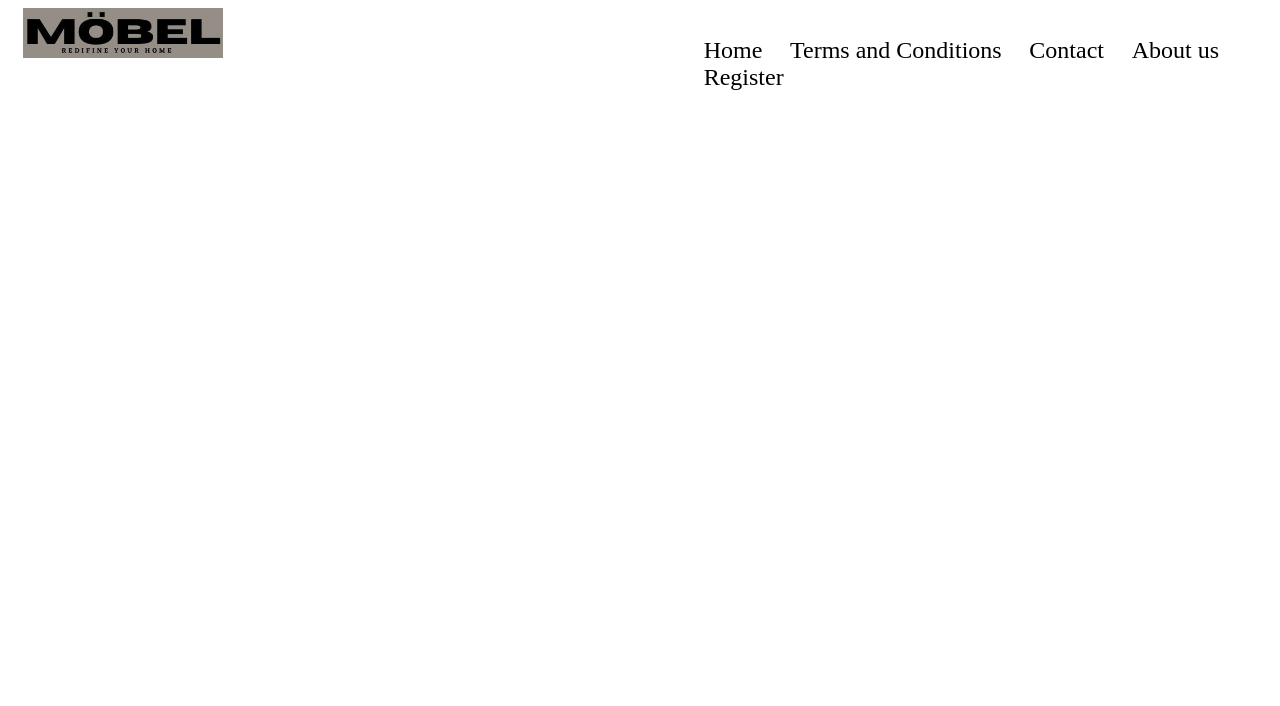
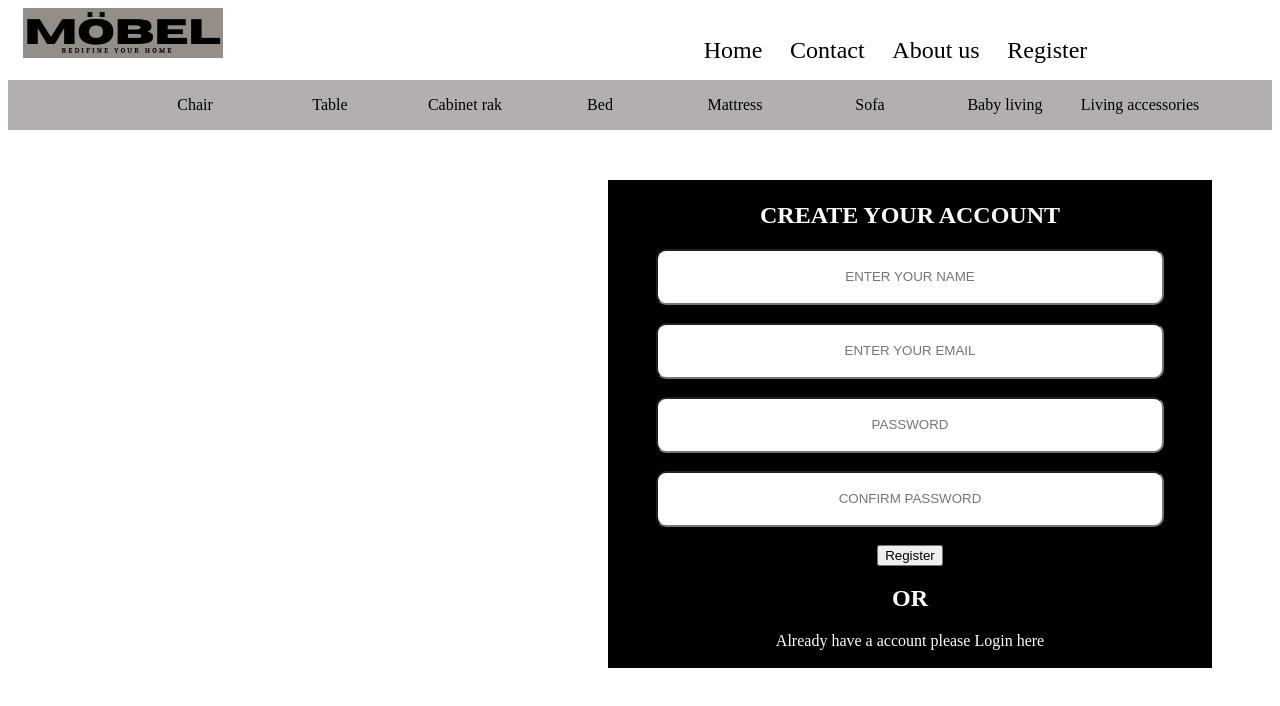
Before and after one commit to fwsa-batch2/mohamed.riyas__web_project, a plain HTML site: page register.html in a window 1280 px wide. Drawn offline with Linux system fonts and the light colour scheme.

Commit message:
added register page

```diff
--- a/register.html
+++ b/register.html
@@ -10,10 +10,37 @@
         </a>
         <ul class="navbar">
             <li><a href="mobel.html">Home</a></li>
-            <li>Terms and Conditions</li>
             <li>Contact</li>
             <li>About us</li>
             <li><a href="register.html">Register</a></li>
         </ul>
+        <div class="navbar1">
+            <ul>
+                <li>Chair</li>
+                <li>Table</li>
+                <li>Cabinet rak</li>
+                <li>Bed</li>
+                <li>Mattress</li>
+                <li>Sofa</li>
+                <li>Baby living</li>
+                <li>Living accessories</li>
+            </ul>
+        </div>
+        <div class="register">
+            <form class="form" align="center">
+                <h2>CREATE YOUR ACCOUNT</h2>
+                <input type="text" name="name" placeholder="ENTER YOUR NAME"><br>
+                <br>
+                <input type="text" name="email" placeholder="ENTER YOUR EMAIL"><br>
+                <br>
+                <input type="password" name="password" placeholder="PASSWORD"><br>
+                <br>
+                <input type="password" name="password" placeholder="CONFIRM PASSWORD"><br>
+                <br>
+                <button type="button">Register</button>
+                <h2>OR</h2>
+                <p>Already have a account please <a>Login here</a></p>
+            </form>
+        </div>
     </body>
 </html>
--- a/styles.css
+++ b/styles.css
@@ -58,3 +58,29 @@ div.gallery {
     padding: 20px;
     float: left;
   }
+  .icons img:hover {
+    transform: rotateY(180deg);
+    transition: 1.5s;
+  }
+  .account {
+    margin-left: 40%;
+    margin-top: 5%;
+    width: 20%;
+    border: 1px solid black;
+  }
+  .register {
+    border: 2px solid black;
+    width: 600px;
+    height: fit-content;
+    background-color: black;
+    color: white;
+    margin-top: 50px;
+    margin-left: 600px;
+  }
+  .form input {
+    border-radius: 10px;
+    width: 500px;
+    height: 50px;
+    color: black;
+    text-align: center;
+  }
```
Also changed, not shown: index.html (+0 -1 lines).
